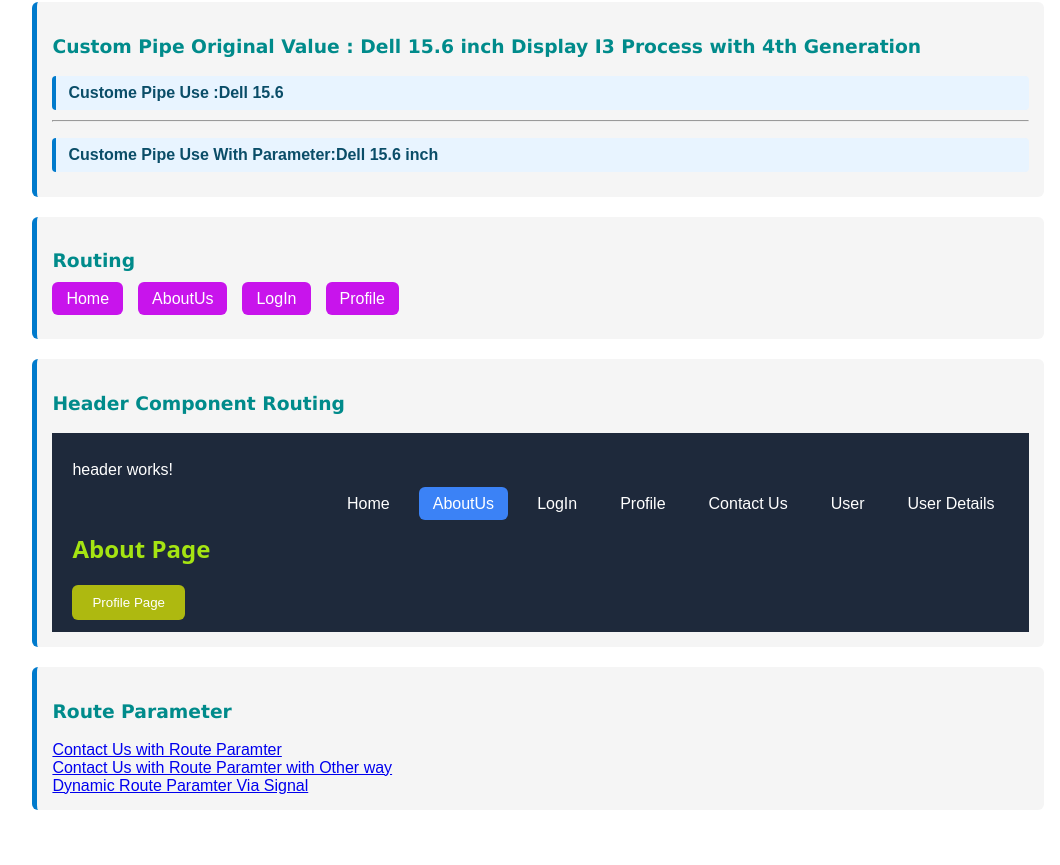
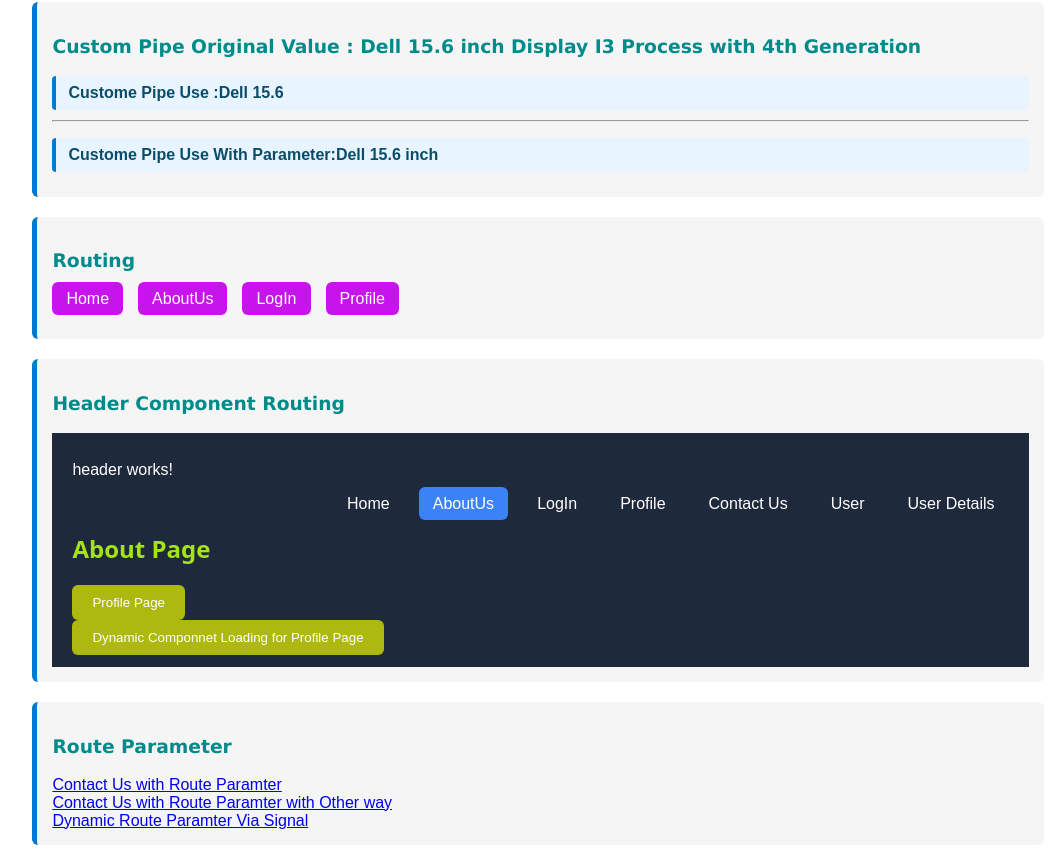
Before and after one commit to JayrajPrajapati/angularbasic, an Angular app: page /about in a window 1280 px wide. Shown: the part 6954-7819 px from the top of the page, without its empty margins (102-1162 px from the left). Before the commit the page ends 7784 px from the top, so only its background shows below. Built offline with nearby package versions, Linux system fonts and the light colour scheme.

Commit message:
Implmented a dynamic component loading

```diff
--- a/src/app/componenets/pages/about/about.html
+++ b/src/app/componenets/pages/about/about.html
@@ -1,2 +1,4 @@
 <h2>About Page</h2>
-<button (click)="redirectToProfile()">Profile Page</button>
+<button (click)="redirectToProfile()">Profile Page</button> <br>
+<ng-container #profilePage></ng-container>
+<button (click)="dynamicComponentRedirectToProfile()">Dynamic Componnet Loading for Profile Page</button>
--- a/src/app/componenets/pages/about/about.ts
+++ b/src/app/componenets/pages/about/about.ts
@@ -1,5 +1,6 @@
-import { Component } from '@angular/core';
+import { Component, ViewChild, ViewContainerRef } from '@angular/core';
 import { Router } from '@angular/router';
+import { Profile } from '../profile/profile';
 
 @Component({
   selector: 'app-about',
@@ -8,6 +9,8 @@
   styleUrl: './about.css',
 })
 export class About {
+  @ViewChild("profilePage", { read: ViewContainerRef })
+  container!: ViewContainerRef;
   constructor(public router: Router) {
 
   }
@@ -15,4 +18,9 @@
   redirectToProfile() {
     this.router.navigate(['profile']);
   }
+  async dynamicComponentRedirectToProfile() {
+    this.container.clear();
+    const { Profile } = await import('../profile/profile')
+    this.container?.createComponent(Profile);
+  }
 }
```
